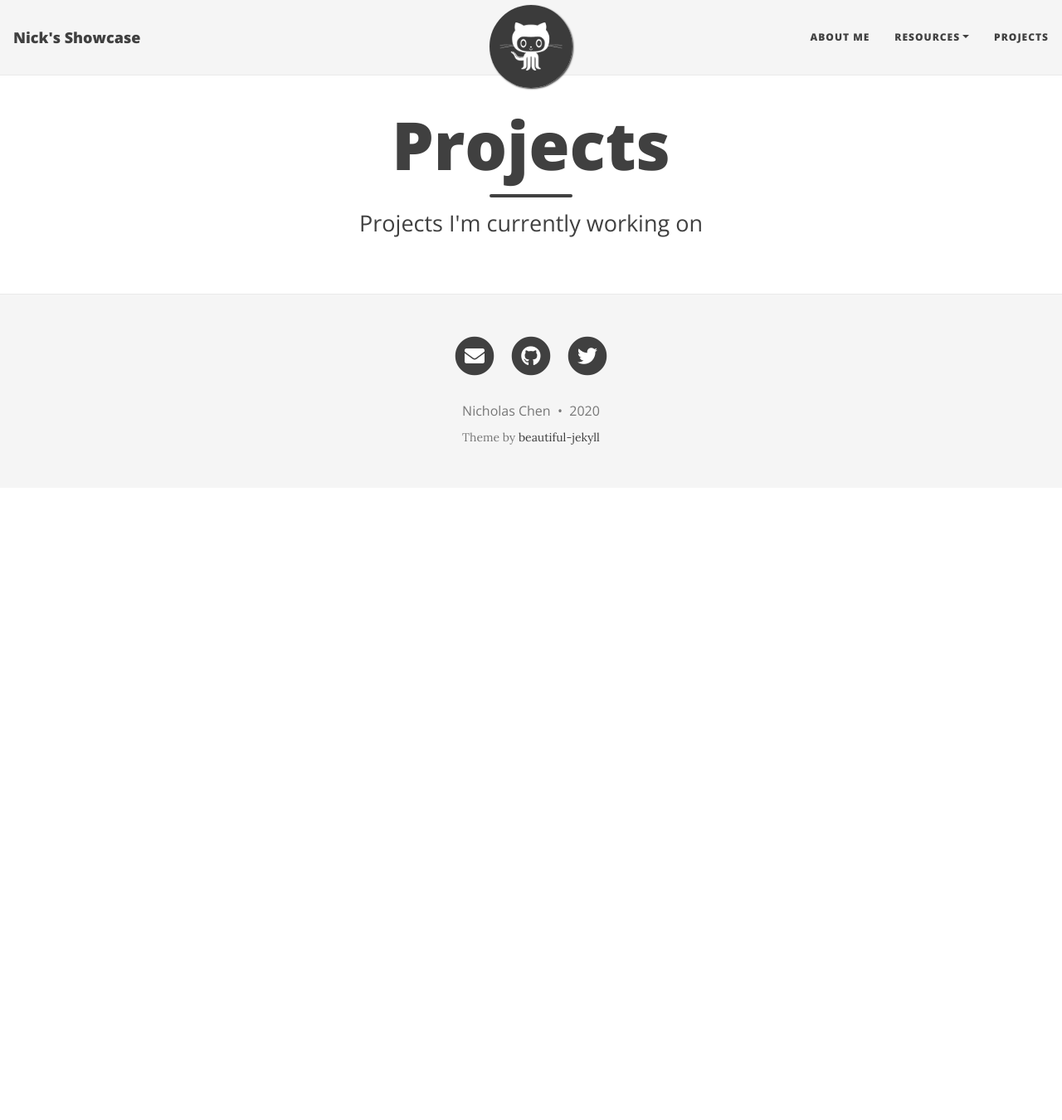
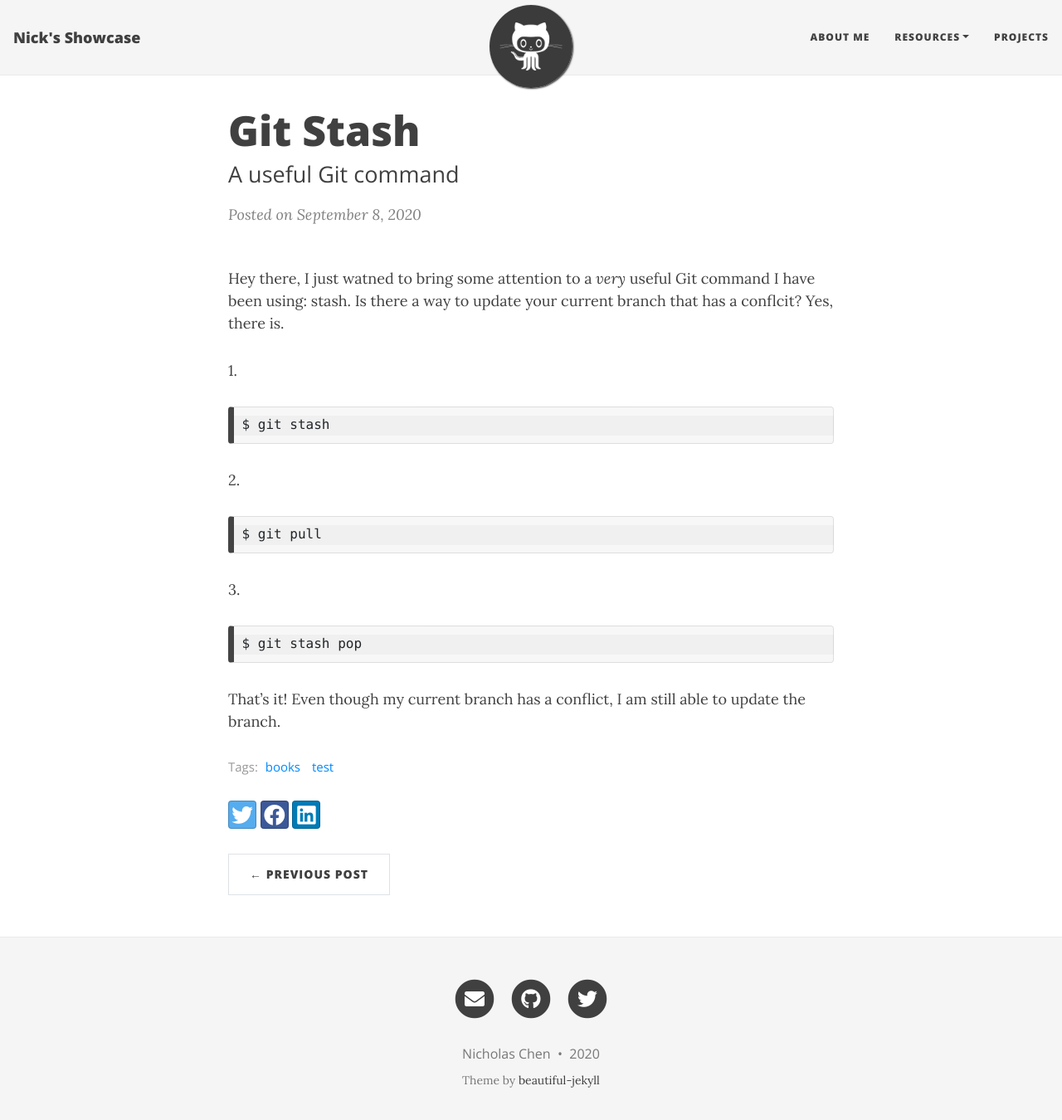
Before and after one commit to porcupinenick/porcupinenick.github.io, a Jekyll site: the page built from _posts/2020-09-08-git-stash.md, in a window 1280 px wide and 1363 px high. Shown: the top 1350 px of the window at 83% size. Built offline with Jekyll 4.4.1, drawn with Linux system fonts in a browser that asks for light colours; nearby versions of some CDN libraries.

Commit message:
git stash post
git stash - a very useful git command.

````diff
--- a/_posts/2020-09-08-git-stash.md
+++ b/_posts/2020-09-08-git-stash.md
@@ -1,8 +1,31 @@
 ---
-layout: page
-title: Projects
-subtitle: Projects I'm currently working on
+layout: post
+title: Git Stash
+subtitle: A useful Git command
+cover-img:
+thumbnail-img:
+share-img:
+tags: [books, test]
 ---
 
+Hey there, I just watned to bring some attention to a *very* useful Git command I have been using: stash. Is there a way to update your current branch that has a conflcit? Yes, there is.
 
-<center></center>
+
+1.
+```javascript
+$ git stash
+```
+
+
+2.
+```javascript
+$ git pull
+```
+
+
+3.
+```javascript
+$ git stash pop
+```
+
+That's it! Even though my current branch has a conflict, I am still able to update the branch.
````
